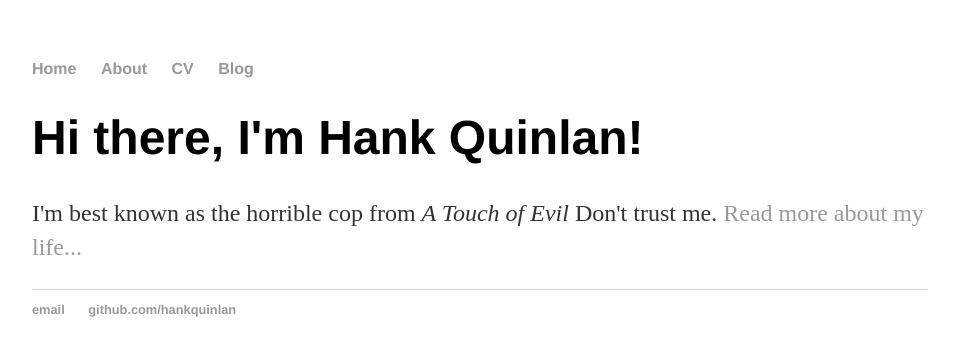
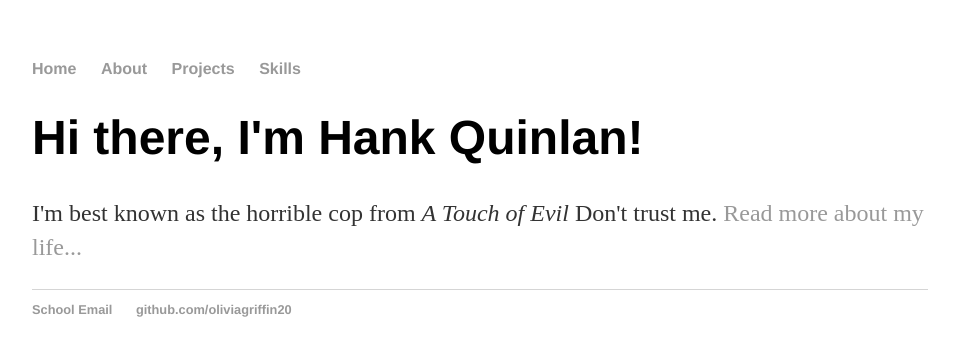
Before and after one commit to oliviagriffin20/oliviagriffin20.github.io, a Jekyll site: the page built from index.html, in a window 1280 px wide. Shown: the top 356 px of the page, without its empty margins (160-1115 px from the left). Built offline with Jekyll 4.4.1, drawn with Linux system fonts in a browser that asks for light colours.

Commit message:
Update default.html

```diff
--- a/_layouts/default.html
+++ b/_layouts/default.html
@@ -10,8 +10,8 @@
 	    		<ul>
 	        		<li><a href="/">Home</a></li>
 		        	<li><a href="/about">About</a></li>
-	        		<li><a href="/cv">CV</a></li>
-	        		<li><a href="/blog">Blog</a></li>
+	        		<li><a href="/cv">Projects</a></li>
+	        		<li><a href="/blog">Skills</a></li>
 	    		</ul>
 			</nav>
 			<div class="container">
@@ -21,8 +21,8 @@
 			</div><!-- /.container -->
 			<footer>
 	    		<ul>
-	        		<li><a href="mailto:hankquinlanhub@gmail.com">email</a></li>
-	        		<li><a href="https://github.com/hankquinlan">github.com/hankquinlan</a></li>
+	        		<li><a href="mailto:olivia.g.griffin-1@ou.edu">School Email</a></li>
+	        		<li><a href="https://github.com/oliviagriffin20">github.com/oliviagriffin20</a></li>
 				</ul>
 			</footer>
 		</body>
```
